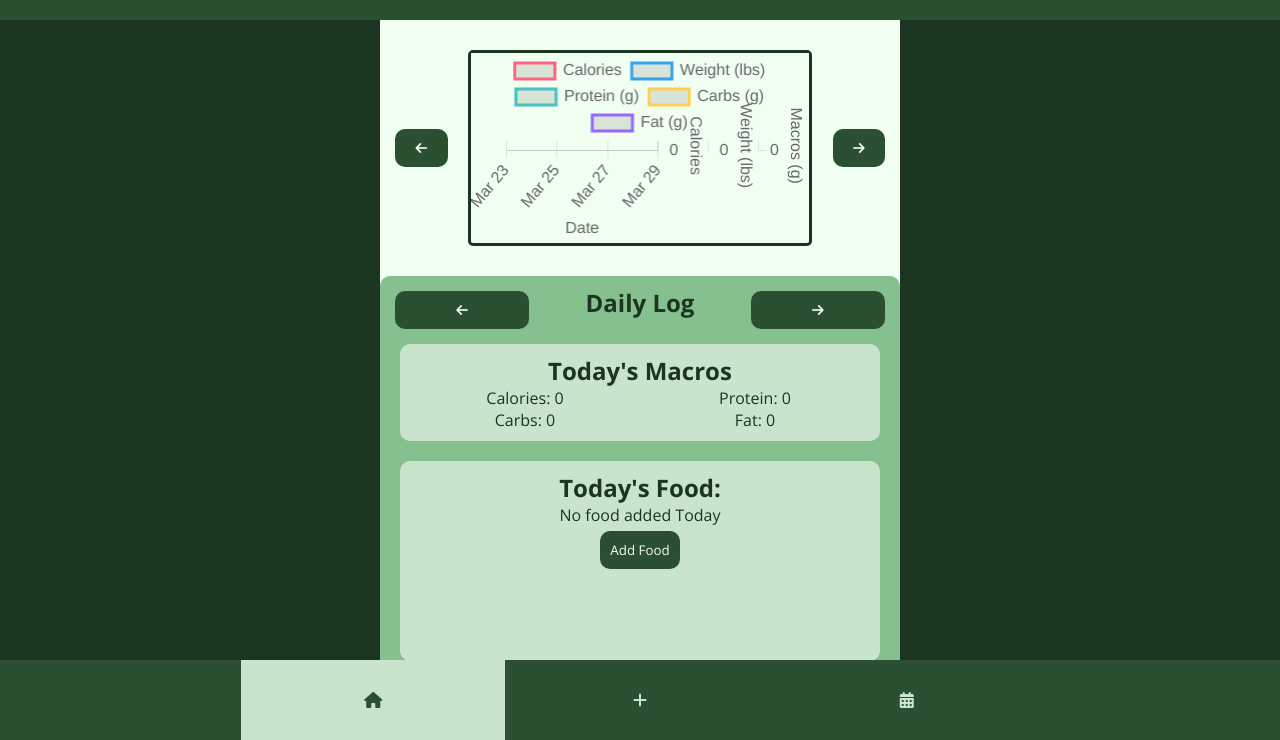
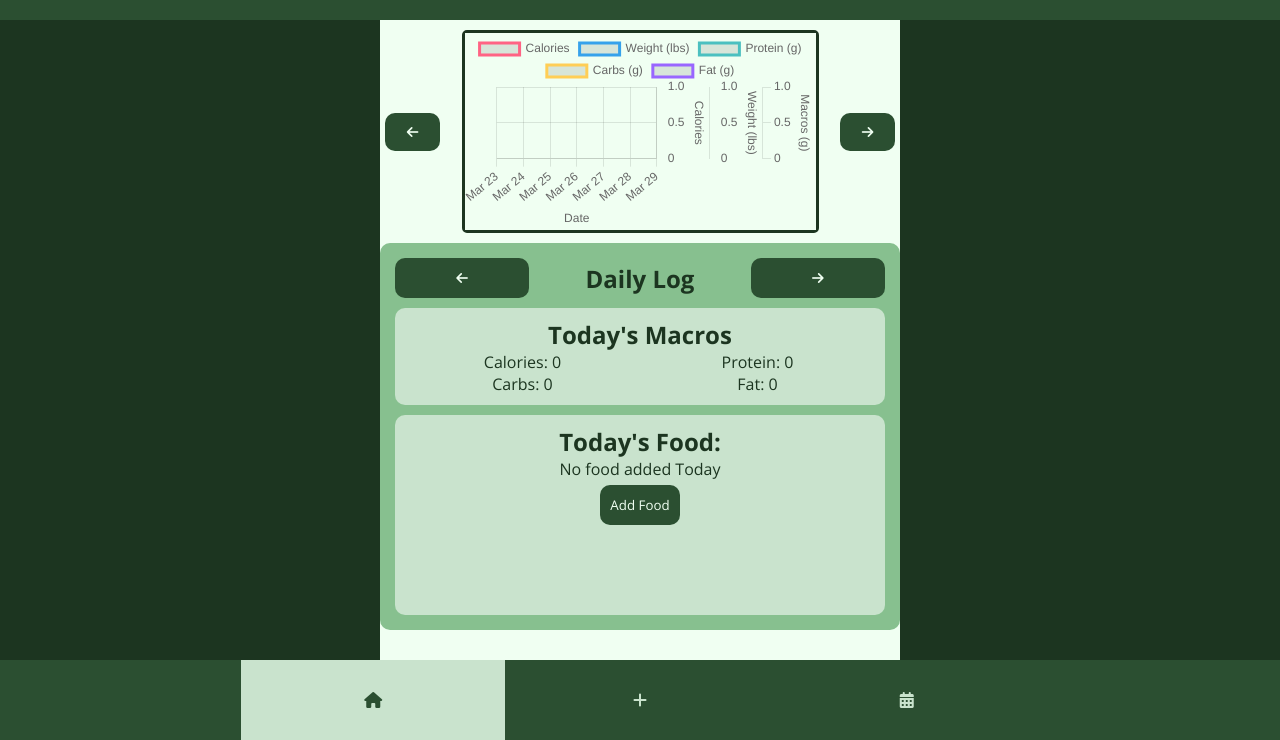
Before and after one commit to GageDorl/ChewCheck, a website built with Vite: page ChewCheck/index.html in a window 1280 px wide. Shown: the part 60-800 px from the top of the page. Built offline with nearby package versions, Linux system fonts and the light colour scheme; a web font is replaced by a local one.

Commit message:
fixed data pulling

```diff
--- a/ChewCheck/src/scripts/calendar.js
+++ b/ChewCheck/src/scripts/calendar.js
@@ -1,3 +1,9 @@
 import { setFooter } from "./footer.mjs";
 
+const setInitial = () => {
+    const calendarInput = document.querySelector('#calendarMonthYear');
+    calendarInput.value = new Date().toISOString().split('T')[0].slice(0,7);
+}
+
+setInitial();
 setFooter();
--- a/ChewCheck/src/scripts/main.js
+++ b/ChewCheck/src/scripts/main.js
@@ -39,7 +39,11 @@ const setGraph = () => {
 
     const weekData = [];
     for (let date in lastSevenDays) {
-        const entries = JSON.parse(localStorage.getItem(lastSevenDays[date]));
+        let entries = null;
+        if (localStorage.getItem(lastSevenDays[date]) != null) {
+            entries = JSON.parse(localStorage.getItem(lastSevenDays[date])).foodEntries;
+        }
+        console.log(entries);
         if (entries == null) {
             continue;
         }
@@ -200,22 +204,25 @@ const setGraph = () => {
 function responsiveFontSize() {
     const screenWidth = window.innerWidth;
 
-    if (screenWidth > 1200) return 16;  // Large screens
-    if (screenWidth > 800) return 14;   // Medium screens
-    if (screenWidth > 600) return 12;   // Small screens
+    if (screenWidth > 1200) return 12;  // Large screens
+    if (screenWidth > 800) return 11;   // Medium screens
+    if (screenWidth > 600) return 10;   // Small screens
     return 8; // Mobile devices
 }
 
 const setDailyLog = () => {
     const date = new Date(logDate).toISOString().split('T')[0];
     const todaysDate = new Date(Date.now()).toISOString().split('T')[0];
-    console.log(date==todaysDate);
     const caloriesSpan = document.querySelector('#calories');
     const proteinSpan = document.querySelector('#protein');
     const carbsSpan = document.querySelector('#carbs');
     const fatSpan = document.querySelector('#fat');
     const foodList = document.querySelector('#foodList');
-    const entries = JSON.parse(localStorage.getItem(date));
+    let entries = null;
+    if (localStorage.getItem(date) != null) {
+        entries = JSON.parse((localStorage.getItem(date))).foodEntries;
+    }
+
 
     if(date != todaysDate) {
         document.querySelector('#macroTitle').textContent = 'Macros on '+date;
--- a/ChewCheck/src/stylesheets/main.css
+++ b/ChewCheck/src/stylesheets/main.css
@@ -38,7 +38,7 @@ canvas{
     border-radius: 10px;
     box-sizing: border-box;
     padding: 10px;
-    margin: 10px;
+    margin: 5px;
     height: 200px;
     overflow-y: auto;
     grid-column: 1/4;
@@ -51,6 +51,11 @@ canvas{
     box-sizing: border-box;
     padding: 10px;
     display:grid;
+    align-items: center;
+}
+
+#homeLog button{
+    height:40px;
 }
 
 #homeLog h1{
@@ -58,7 +63,6 @@ canvas{
 }
 
 #graphHolder{
-    padding:10px;
     display: grid;
     grid-template-columns: 1fr 6fr 1fr;
     align-items: center;
@@ -70,7 +74,7 @@ canvas{
     aspect-ratio: 16/9;
     border: var(--dark-text) solid 3px;
     border-radius: 5px;
-    margin: 20px auto;
+    margin: 10px auto;
     position: relative;
 }
 
@@ -78,7 +82,7 @@ canvas{
     background-color: var(--accent-color);
     border-radius: 10px;
     padding: 10px;
-    margin: 10px;
+    margin: 5px;
     grid-column: 1/4;
 }
 
```
Also changed, not shown: ChewCheck/calendar.html (+1 -1 lines).
